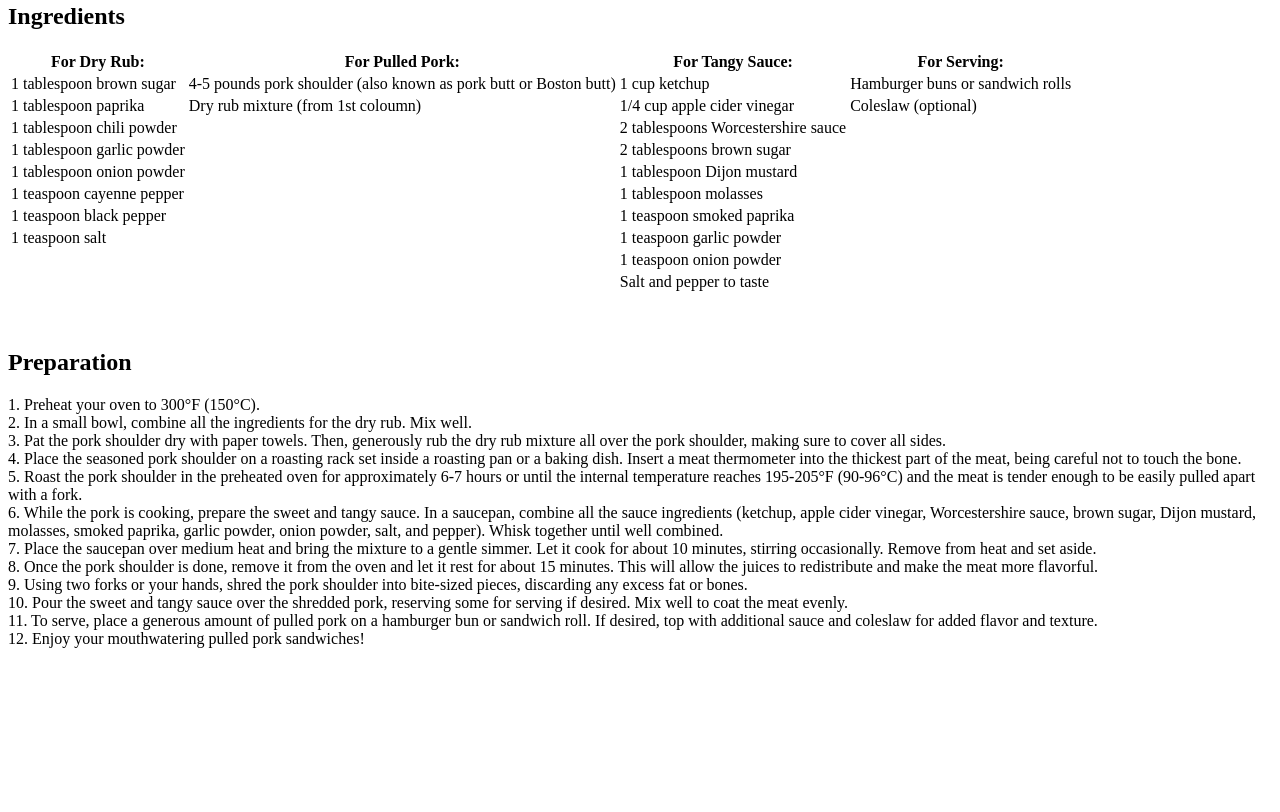
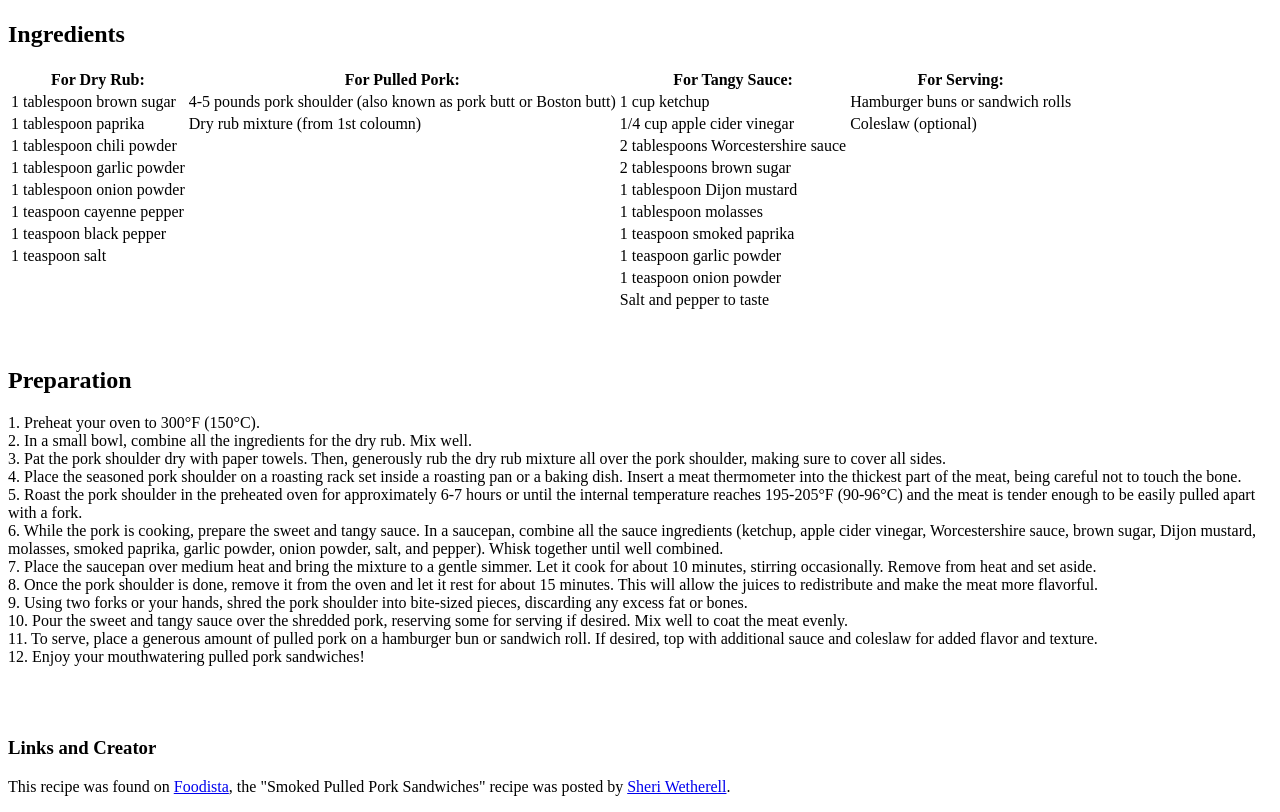
Before and after one commit to GGatti-Coding/Web-Development, a plain HTML site: page Labs/Lab2.html in a window 1280 px wide. Shown: the part 896-1708 px from the top of the page. Before the commit the page ends 1560 px from the top, so only its background shows below. Drawn offline with Linux system fonts and the light colour scheme.

Commit message:
Really finilized product - added references / Links

```diff
--- a/Labs/Lab2.html
+++ b/Labs/Lab2.html
@@ -23,6 +23,7 @@ Working Individually
                 <li><a href="#About">About</a></li>
                 <li><a href="#Ingredients">Ingredients</a></li>
                 <li><a href="#Preparation">Preparation</a></li>
+                <li><a href="#References">References</a></li>
             </ul>
         </nav>
     </header>
@@ -120,5 +121,9 @@ Working Individually
             11. To serve, place a generous amount of pulled pork on a hamburger bun or sandwich roll. If desired, top with additional sauce and coleslaw for added flavor and texture.<br>
             12. Enjoy your mouthwatering pulled pork sandwiches!<br>
         </p>
+
+    <br><br>
+    <h3 id="References">Links and Creator</h3>
+    <p>This recipe was found on <a href="https://www.foodista.com/recipe/D2TLWJM2/Smoky%2BPulled%2BPork%2BSandwiches">Foodista</a>, the "Smoked Pulled Pork Sandwiches" recipe was posted by <a href="https://www.foodista.com/profile/4YDD4ZHY/sheri-wetherell">Sheri Wetherell</a>.</p>
 </body>
 </html>
```
